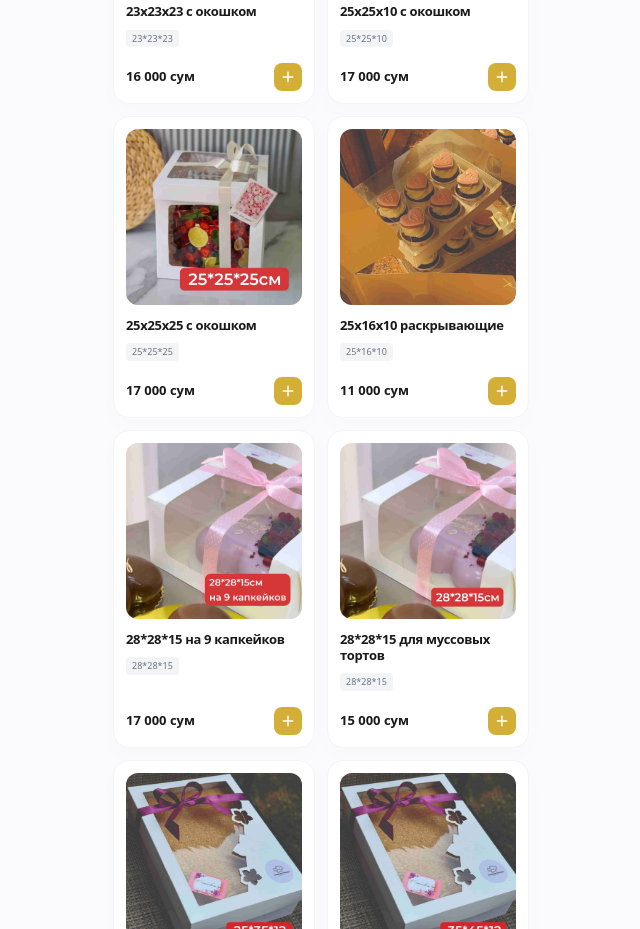
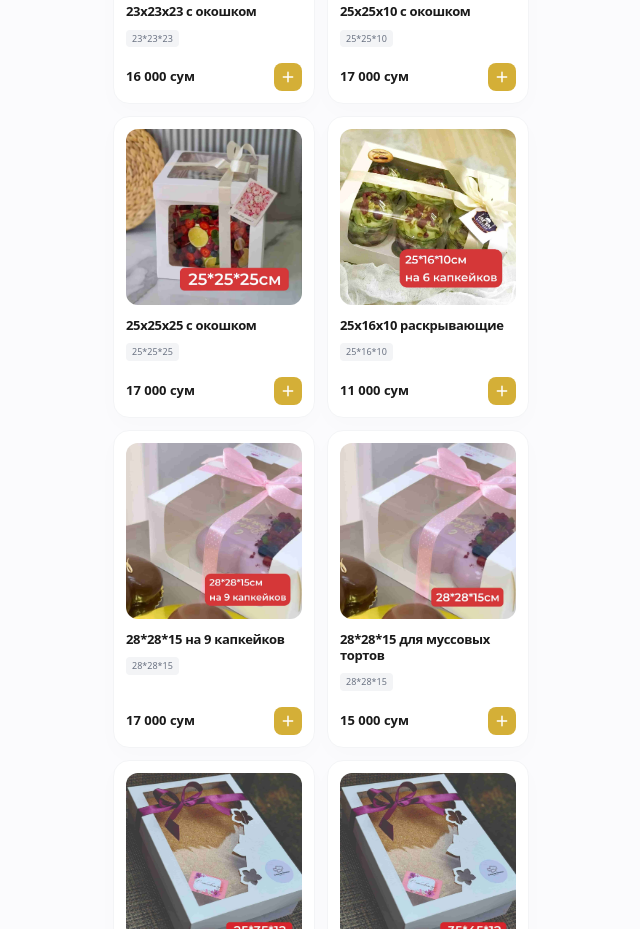
Before and after one commit to alisher314/katalog, a plain HTML site: page index.html in a window 1280 px wide. Shown: the part 1012-1941 px from the top of the page, without its empty margins (319-959 px from the left). Drawn offline with nearby package versions, Linux system fonts and the light colour scheme.

Commit message:
исправил путь к файлу 2516 раскрывающиеся

```diff
--- a/index.html
+++ b/index.html
@@ -56,7 +56,7 @@
                     { id: 5, categoryId: 'okno', name: '23х23х23 с окошком', sizeLabel: '23*23*23', price: 16000, image: 'images/232323okno.jpg', inStock: true },
                     { id: 6, categoryId: 'okno', name: '25х25х10 с окошком', sizeLabel: '25*25*10', price: 17000, image: 'images/252510okno.jpg', inStock: true },
                     { id: 7, categoryId: 'okno', name: '25х25х25 с окошком', sizeLabel: '25*25*25', price: 17000, image: 'images/252525okno.jpg', inStock: true },
-                    { id: 8, categoryId: 'okno', name: '25х16х10 раскрывающие', sizeLabel: '25*16*10', price: 11000, image: 'images/6kapk.jpg', inStock: true },
+                    { id: 8, categoryId: 'okno', name: '25х16х10 раскрывающие', sizeLabel: '25*16*10', price: 11000, image: 'images/2516106kapk.jpg', inStock: true },
                     { id: 9, categoryId: 'okno', name: '28*28*15 на 9 капкейков', sizeLabel: '28*28*15', price: 17000, image: 'images/2828159kapk.jpg', inStock: true },
                     { id: 10, categoryId: 'okno', name: '28*28*15 для муссовых тортов', sizeLabel: '28*28*15', price: 15000, image: 'images/282815.jpg', inStock: true },
                     { id: 11, categoryId: 'okno', name: '25х35 с цветочками', sizeLabel: '25*35*12', price: 15000, image: 'images/2535cv.jpg', inStock: true },
```
